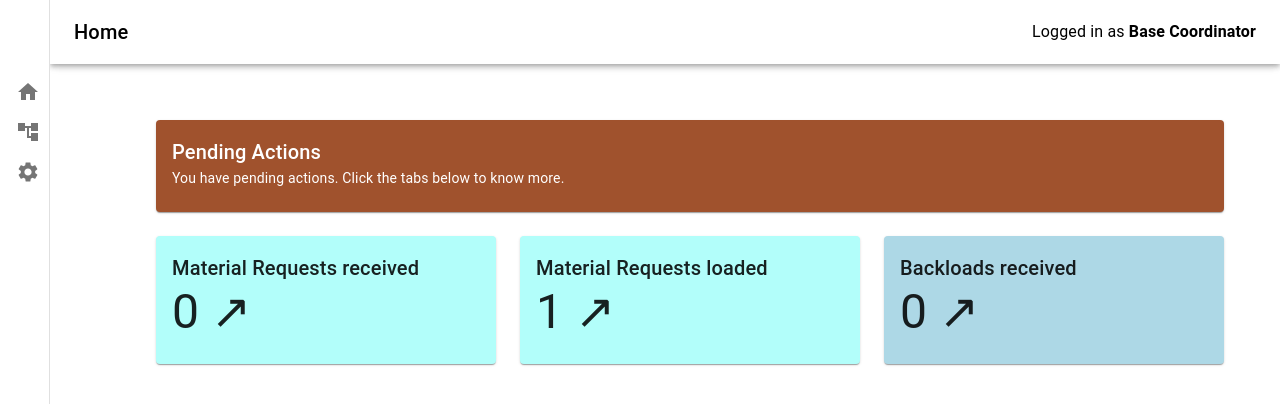
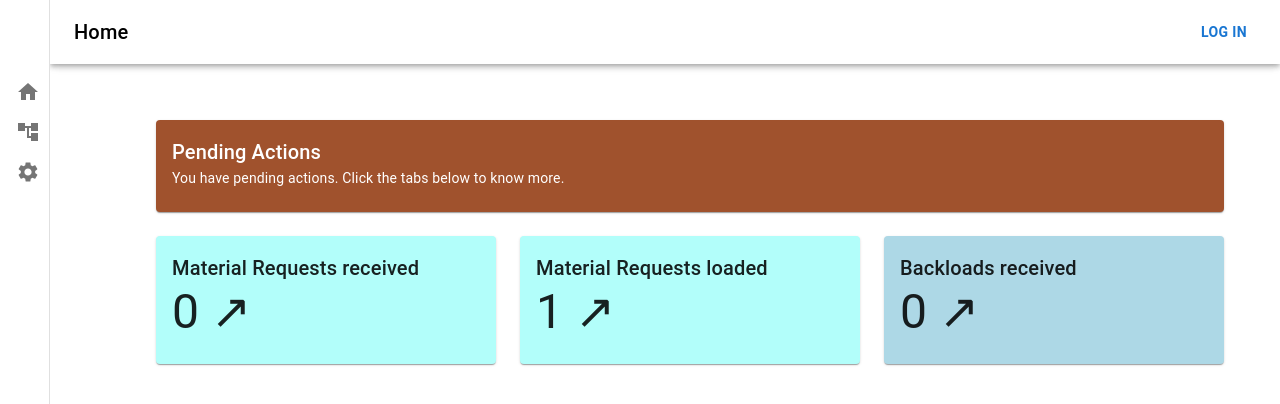
Before and after one commit to Xpverse/Essos, a React (Create React App) app in the folder rig-frontend/: page / in a window 1280 px wide. Shown: the top 404 px of the page. Built offline with nearby package versions, Linux system fonts and the light colour scheme.

Commit message:
Login Button added

```diff
--- a/rig-frontend/src/App.js
+++ b/rig-frontend/src/App.js
@@ -9,7 +9,7 @@ import MaterialRequestSummary from './components/test3';
 import BeautifulTable from './components/test4';
 import LoginPage from './components/test5';
 import {
-  AppBar, Toolbar, Typography, Box, IconButton, Drawer, List, ListItem, ListItemIcon, ListItemText
+  AppBar, Toolbar, Typography, Box, IconButton, Button,Drawer, List, ListItem, ListItemIcon, ListItemText,
 } from '@mui/material';
 import { Home as HomeIcon, AccountTree as AccountTreeIcon, Settings as SettingsIcon } from '@mui/icons-material';
 import MaterialRequest2 from './components/test6';
@@ -28,7 +28,7 @@ function AppLayout() {
             Home
           </Typography>
           <Typography variant="body1" noWrap onClick={()=>navigate("/login")}>
-            Logged in as <strong>Base Coordinator</strong>
+           <Button><strong>log in</strong></Button>
           </Typography>
         </Toolbar>
       </AppBar>
```
